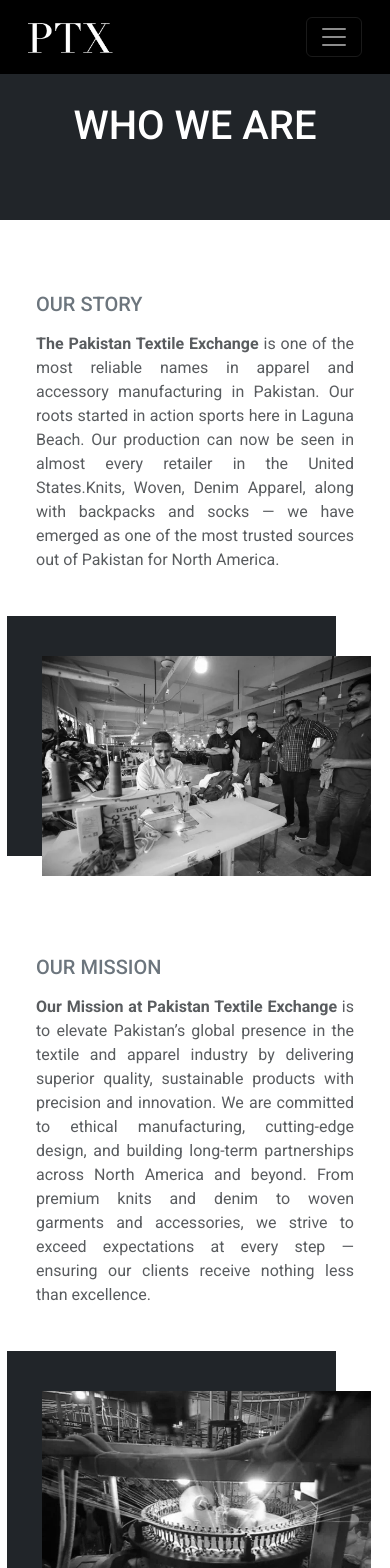
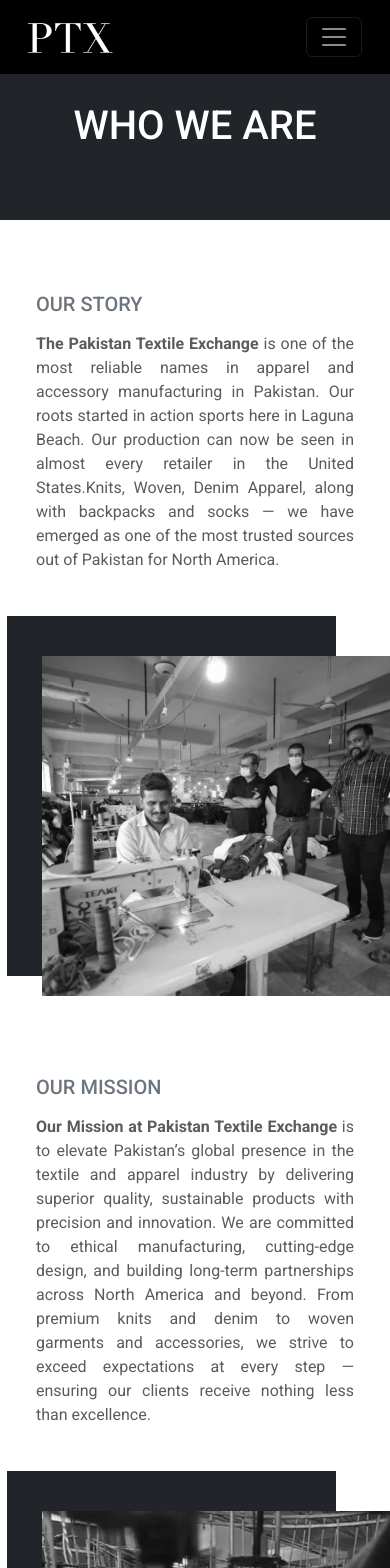
Before and after one commit to Zeeshanprojects/PTX-2, a React (Create React App) app in the folder PTX-2/ptx-2/: page /Aboutus in a window 390 px wide. Shown: the top 1568 px of the page. Built offline with nearby package versions, Linux system fonts and the light colour scheme.

Commit message:
code updated

```diff
--- a/PTX-2/ptx-2/src/Pages/AboutUs.style.css
+++ b/PTX-2/ptx-2/src/Pages/AboutUs.style.css
@@ -106,6 +106,7 @@ text-align: justify;
   margin-left: 20px !important;
   margin-top: 20px !important;
   display: block;
+  height: 340px !important;
   width: 100%;
   height: auto;
   filter: grayscale(1);
@@ -122,7 +123,8 @@ text-align: justify;
   margin-left: 30px !important;
   margin-top: 20px !important;
   display: block;
-  width: 90%;
+
+  width: 100%;
   height: auto;
   filter: grayscale(1);
   transition: transform 0.3s ease;
```
